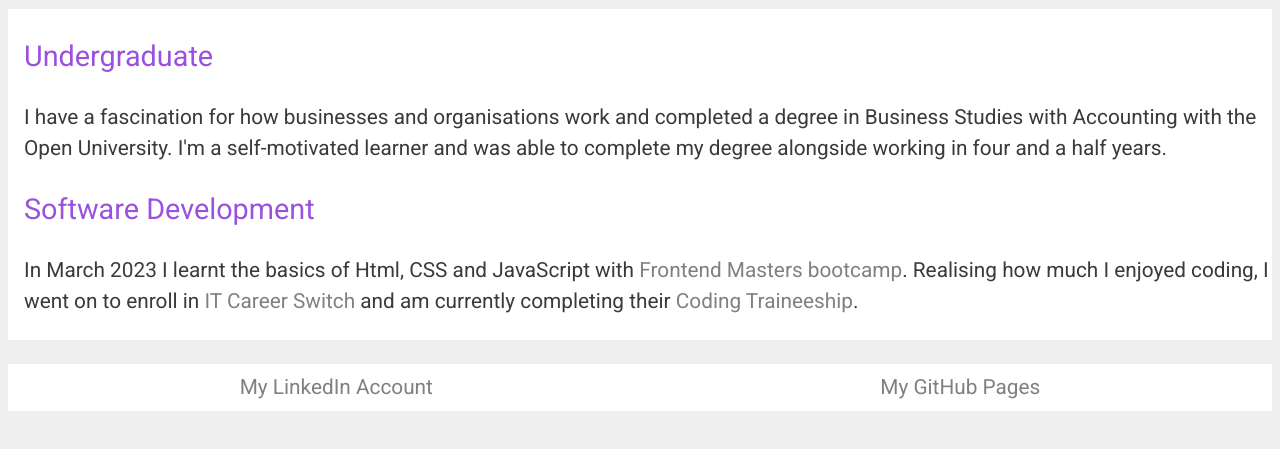
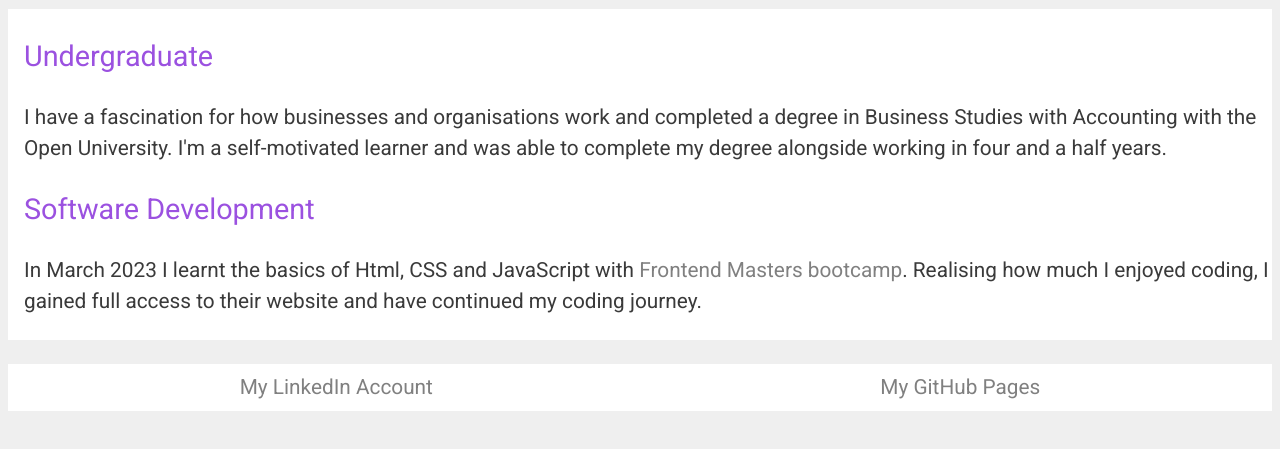
Before and after one commit to ekruger123/ekruger123.github.io, a plain HTML site: page Education.html in a window 1280 px wide. Shown: the part 157-606 px from the top of the page. Drawn offline with Linux system fonts and the light colour scheme.

Commit message:
minor edits

```diff
--- a/Education.html
+++ b/Education.html
@@ -25,7 +25,7 @@
 
 
         <h2>Software Development</h2>
-        <p>In March 2023 I learnt the basics of Html, CSS and JavaScript with <a href="https://frontendmasters.com/bootcamp/" target="blank">Frontend Masters bootcamp</a>. Realising how much I enjoyed coding, I went on to enroll in <a href="https://itcareerswitch.co.uk/" target="blank">IT Career Switch</a> and am currently completing their <a href="https://itcareerswitch.co.uk/coding-traineeship/" target="blank">Coding Traineeship</a>.</p>
+        <p>In March 2023 I learnt the basics of Html, CSS and JavaScript with <a href="https://frontendmasters.com/bootcamp/" target="blank">Frontend Masters bootcamp</a>. Realising how much I enjoyed coding, I gained full access to their website and have continued my coding journey.</p>
     </div>
 
     <footer>
```
Also changed, not shown: MyProjects.html (+1 -1 lines), index.html (+1 -1 lines).
